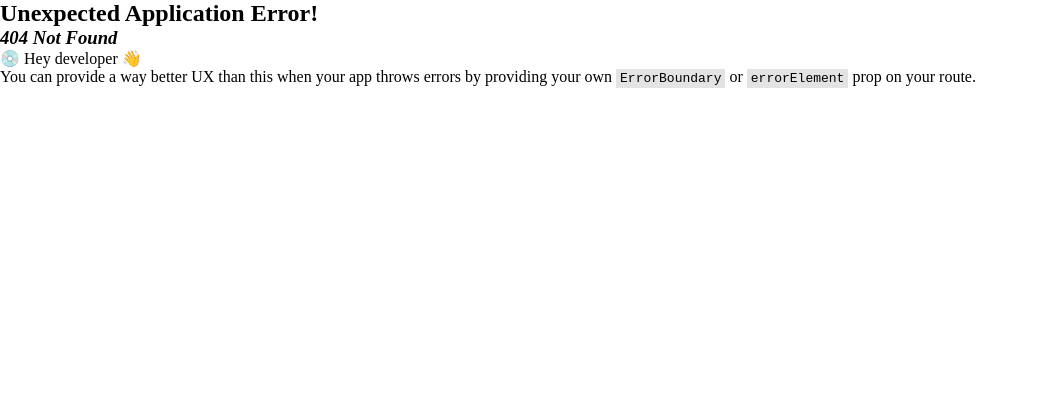
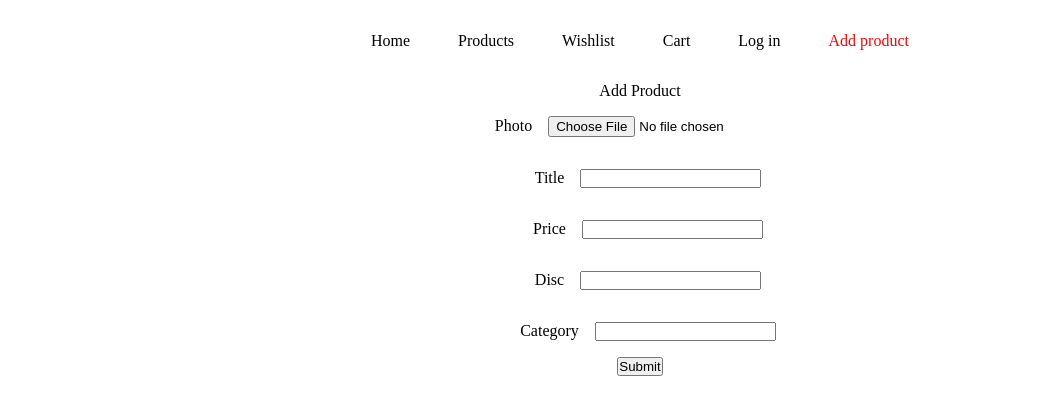
Before and after one commit to RohanGorla/E-Commerce-Template, a React (Vite) app in the folder client/: page /addproduct in a window 1280 px wide. Before the commit this address had no page. Shown: the top 414 px of the page, without its empty margins (0-1038 px from the left). Built offline with nearby package versions, Linux system fonts and the light colour scheme.

Commit message:
set up basic add product page to add products to DB

```diff
--- /dev/null
+++ b/client/src/components/AddProduct.jsx
@@ -0,0 +1,47 @@
+import React from "react";
+
+function AddProduct() {
+  async function handleSubmit(e) {
+    e.preventDefault();
+
+  }
+  return (
+    <>
+      <p style={{ textAlign: "center" }}>Add Product</p>
+      <form
+        style={{
+          display: "flex",
+          flexDirection: "column",
+          alignItems: "center",
+        }}
+        onSubmit={handleSubmit}
+      >
+        <div style={{ margin: "1em 0" }}>
+          <label style={{ margin: "0 1em" }}>Photo</label>
+          <input type="file"></input>
+        </div>
+        <div style={{ margin: "1em 0" }}>
+          <label style={{ margin: "0 1em" }}>Title</label>
+          <input type="text"></input>
+        </div>
+        <div style={{ margin: "1em 0" }}>
+          <label style={{ margin: "0 1em" }}>Price</label>
+          <input></input>
+        </div>
+        <div style={{ margin: "1em 0" }}>
+          <label style={{ margin: "0 1em" }}>Disc</label>
+          <input></input>
+        </div>
+        <div style={{ margin: "1em 0" }}>
+          <label style={{ margin: "0 1em" }}>Category</label>
+          <input></input>
+        </div>
+        <div>
+          <input type="submit"></input>
+        </div>
+      </form>
+    </>
+  );
+}
+
+export default AddProduct;
--- a/client/src/components/Navbar.jsx
+++ b/client/src/components/Navbar.jsx
@@ -76,6 +76,18 @@ function Navbar() {
               Log in
             </NavLink>
           </li>
+          <li className="nav-item">
+            <NavLink
+              to={"/addproduct"}
+              style={({ isActive }) => {
+                return isActive
+                  ? { textDecoration: "none", color: "red" }
+                  : { textDecoration: "none", color: "black" };
+              }}
+            >
+              Add product
+            </NavLink>
+          </li>
         </ul>
       </div>
     </>
--- a/client/src/components/Register.jsx
+++ b/client/src/components/Register.jsx
@@ -1,4 +1,5 @@
 import { useState, useEffect } from "react";
+import { useNavigate } from "react-router-dom";
 import axios from "axios";
 
 function Register() {
@@ -8,6 +9,8 @@ function Register() {
   const [pass, setPass] = useState("");
   const [first, setFirst] = useState("");
   const [last, setLast] = useState("");
+
+  const navigate = useNavigate();
 
   async function addUser() {
     await axios
@@ -19,6 +22,9 @@ function Register() {
       })
       .then((response) => {
         console.log(response);
+        if (response.data) {
+          navigate("/products");
+        }
       })
       .catch((err) => {
         console.log(err);
@@ -33,6 +39,9 @@ function Register() {
       })
       .then((response) => {
         console.log(response);
+        if (response.data) {
+          navigate("/products");
+        }
       })
       .catch((err) => {
         console.log(err);
@@ -92,7 +101,10 @@ function Register() {
         </div>
 
         <div style={{ margin: "1em 0" }}>
-          <button style={{ padding: ".3em .4em" }} onClick={addUser}>
+          <button
+            style={{ padding: ".3em .4em" }}
+            onClick={mail && password ? addUser : null}
+          >
             Sign up
           </button>
         </div>
@@ -119,7 +131,10 @@ function Register() {
           ></input>
         </div>
         <div style={{ margin: "1em 0" }}>
-          <button style={{ padding: ".3em .4em" }} onClick={checkUser}>
+          <button
+            style={{ padding: ".3em .4em" }}
+            onClick={email && pass ? checkUser : null}
+          >
             Log in
           </button>
         </div>
--- a/client/src/main.jsx
+++ b/client/src/main.jsx
@@ -14,6 +14,7 @@ import Items from "./components/Products/Items.jsx";
 import Wishlist from "./components/Wishlist.jsx";
 import Cart from "./components/Cart.jsx";
 import Register from "./components/Register.jsx";
+import AddProduct from "./components/AddProduct.jsx";
 import "./index.css";
 
 const router = createBrowserRouter(
@@ -28,6 +29,7 @@ const router = createBrowserRouter(
         <Route path="wishlist" element={<Wishlist />} />
         <Route path="cart" element={<Cart />} />
         <Route path="register" element={<Register />} />
+        <Route path="addproduct" element={<AddProduct />} />
       </Route>
     </>
   )
```
Also changed, not shown: 1 other file (tests, documents, lock files or other folders).
